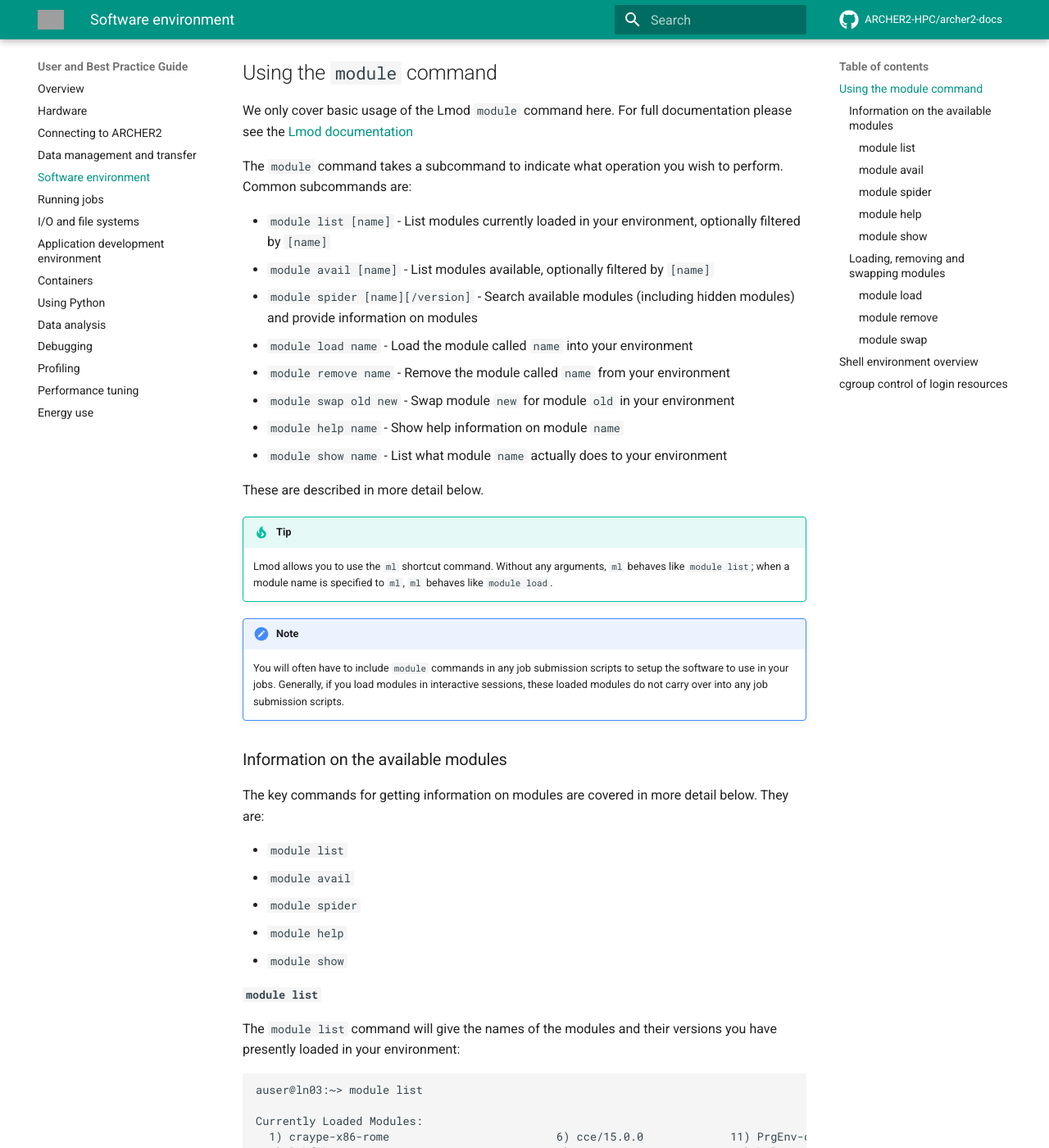
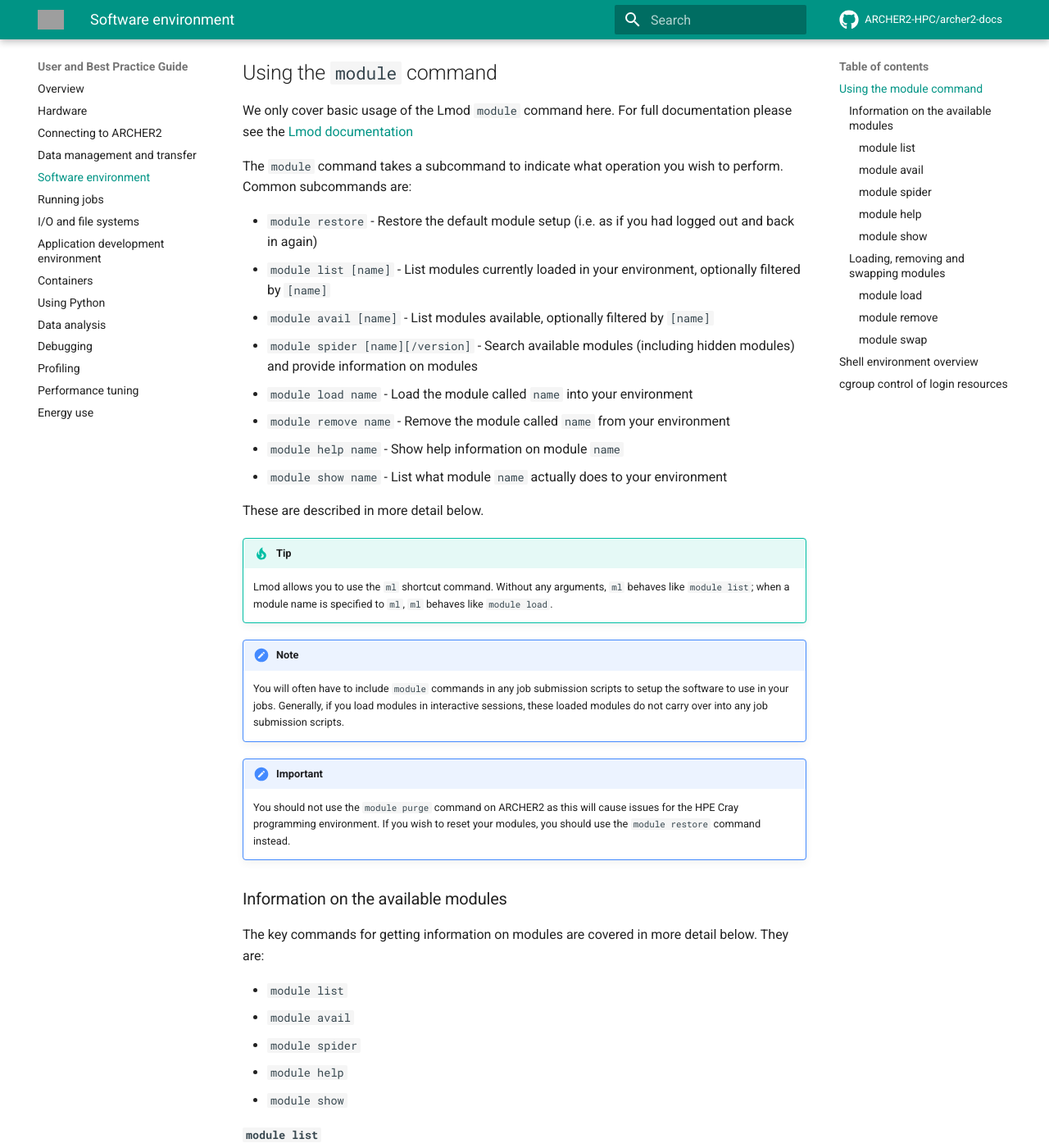
Before and after one commit to ARCHER2-HPC/archer2-docs, an MkDocs documentation site: the page built from docs/user-guide/sw-environment.md, in a window 1280 px wide and 1400 px high, scrolled down 678 px. Shown: the whole window at 82% size. Built offline with MkDocs 1.6.1 and Material for MkDocs 9.7.7, drawn with Linux system fonts in a browser that asks for light colours; comment, search, counter and statistics services are not loaded; some of the changed text lies outside the part shown; grey boxes are pictures that could not be loaded.

Commit message:
Adds notes on module restore and module purge

```diff
--- a/docs/user-guide/sw-environment.md
+++ b/docs/user-guide/sw-environment.md
@@ -32,6 +32,8 @@ documentation please see the [Lmod documentation](https://lmod.readthedocs.io/en
 The `module` command takes a subcommand to indicate what operation you
 wish to perform. Common subcommands are:
 
+   - `module restore` - Restore the default module setup (i.e. as if you had logged
+     out and back in again)
    - `module list [name]` - List modules currently loaded in your
      environment, optionally filtered by `[name]`
    - `module avail [name]` - List modules available, optionally
@@ -41,8 +43,6 @@ wish to perform. Common subcommands are:
    - `module load name` - Load the module called `name` into your
      environment
    - `module remove name` - Remove the module called `name` from your
-     environment
-   - `module swap old new` - Swap module `new` for module `old` in your
      environment
    - `module help name` - Show help information on module `name`
    - `module show name` - List what module `name` actually does to your
@@ -60,6 +60,12 @@ These are described in more detail below.
     scripts to setup the software to use in your jobs. Generally, if you
     load modules in interactive sessions, these loaded modules do not
     carry over into any job submission scripts.
+
+!!! important
+    You should not use the `module purge` command on ARCHER2 as this will
+    cause issues for the HPE Cray programming environment. If you wish to
+    reset your modules, you should use the `module restore` command
+    instead.
 
 ### Information on the available modules
 
@@ -374,13 +380,6 @@ You did not need to specify the version of the loaded module in your
 current environment as this can be inferred as it will be the only one
 you have loaded.
 
-!!! tip
-    `module swap` is most commonly used on ARCHER2 to switch between
-    different compiler environments, for example, switching from
-    the HPE Cray Compiler Environment (CCE, PrgEnv-cray) to the
-    Gnu compilers (GCC, PrgEnv-gnu). The available compiler environments
-    are discussed in more detail in the [Application Development Environment](dev-environment.md)
-    section.
 
 ## Shell environment overview
 
```
Also changed, not shown: docs/quick-start/quickstart-users.md (+8 -0 lines).
